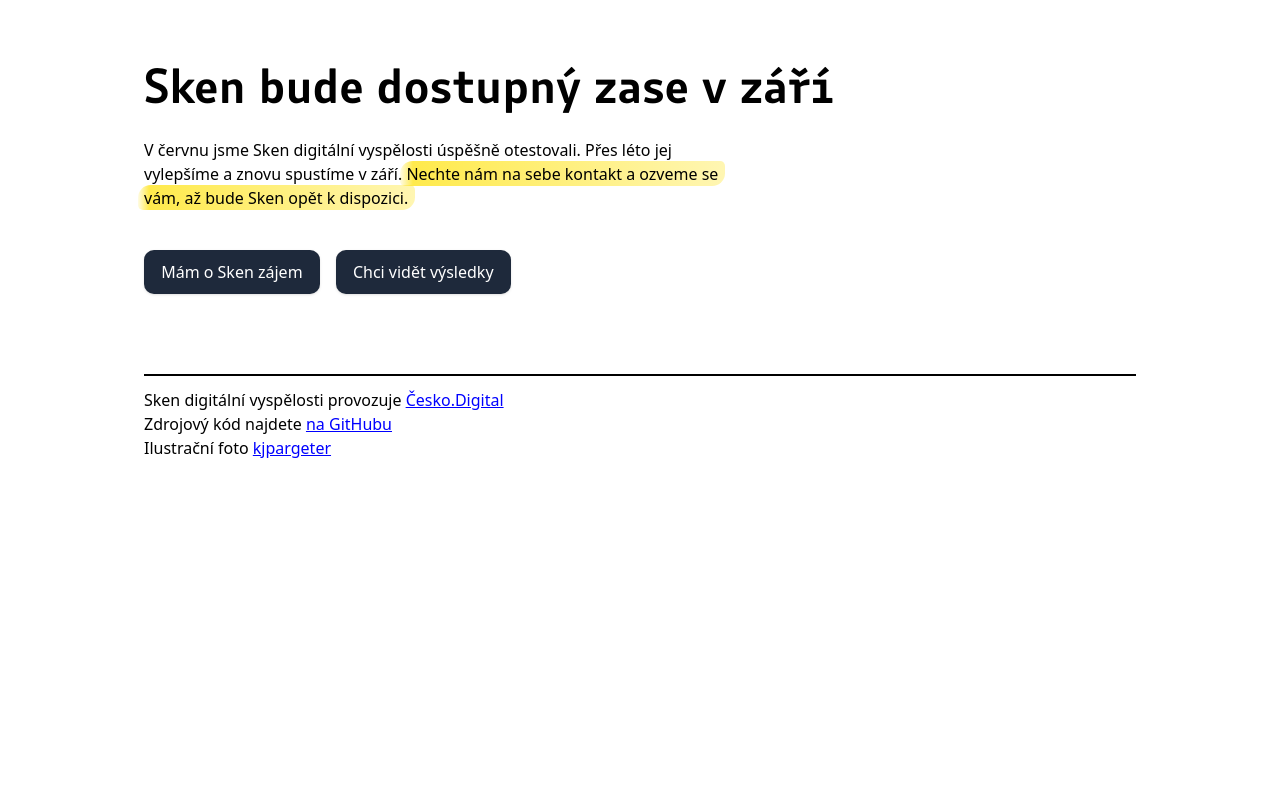
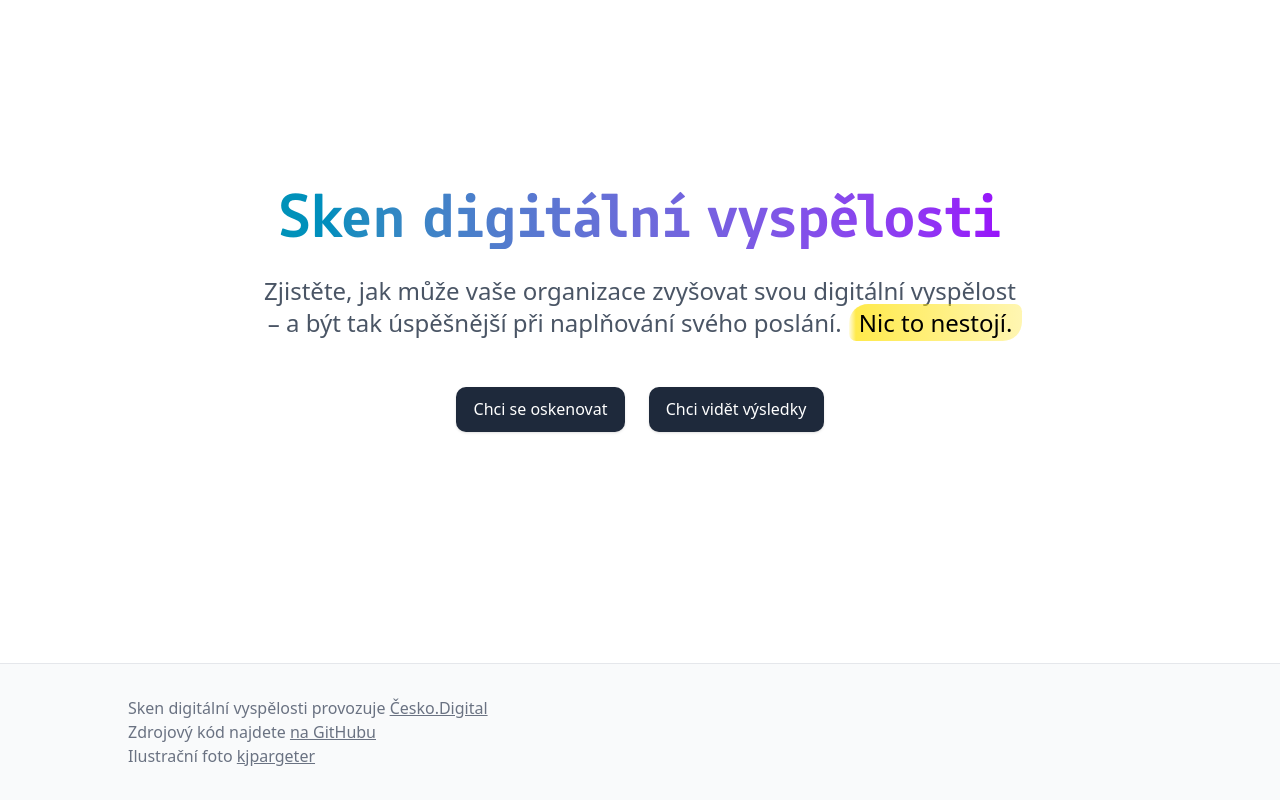
Before and after one commit to cesko-digital/sken, a Next.js app: page / in a window 1280 px wide. Built offline with nearby package versions, Linux system fonts and the light colour scheme.

Commit message:
Improve landing page and footer

```diff
--- a/app/layout.tsx
+++ b/app/layout.tsx
@@ -33,9 +33,9 @@ export default function RootLayout({
           src="https://plausible.io/js/script.outbound-links.js"
         ></script>
       </head>
-      <body>
-        <div className="max-w-[1024px] m-auto p-4 mt-10">
-          <div className={customFont.variable}>{children}</div>
+      <body className={customFont.variable}>
+        <div className="flex flex-col min-h-screen gap-20">
+          <div className="w-full max-w-5xl m-auto p-4 mt-10">{children}</div>
           <Footer />
         </div>
       </body>
@@ -44,16 +44,20 @@ export default function RootLayout({
 }
 
 const Footer = () => (
-  <footer className="border-t-2 mt-20 pt-3 pb-10">
+  <footer className="py-8 px-4 border-t border-gray-200 bg-gray-50 text-gray-500">
+    <div className="max-w-5xl mx-auto">
       <p>
         Sken digitální vyspělosti provozuje{" "}
-      <a href="https://www.cesko.digital" className="typo-link">
+        <a href="https://www.cesko.digital" className="typo-link text-gray-500">
           Česko.Digital
         </a>
       </p>
       <p>
         Zdrojový kód najdete{" "}
-      <a href="https://github.com/cesko-digital/sken" className="typo-link">
+        <a
+          href="https://github.com/cesko-digital/sken"
+          className="typo-link text-gray-500"
+        >
           na GitHubu
         </a>
       </p>
@@ -61,11 +65,12 @@ const Footer = () => (
         Ilustrační foto{" "}
         <a
           href="https://www.freepik.com/free-photo/3d-flowing-cyber-particles-with-shallow-depth-field_9760752.htm"
-        className="typo-link"
+          className="typo-link text-gray-500"
           rel="noreferrer"
         >
           kjpargeter
         </a>
       </p>
+    </div>
   </footer>
 );
--- a/app/page.tsx
+++ b/app/page.tsx
@@ -1,22 +1,25 @@
 import { RouteTo } from "@/src/utils";
 import Link from "next/link";
 
-export default function HomePage() {
+export default function LandingPage() {
   return (
-    <main>
-      <h1 className="typo-head1">Sken bude dostupný zase v září</h1>
-      <div className="max-w-prose flex flex-col gap-10">
-        <p>
-          V červnu jsme Sken digitální vyspělosti úspěšně otestovali. Přes léto
-          jej vylepšíme a znovu spustíme v září.{" "}
-          <mark>
-            Nechte nám na sebe kontakt a ozveme se vám, až bude Sken opět k
-            dispozici.
-          </mark>
+    <main className="flex items-center justify-center px-4 mt-10 md:mt-30">
+      <div className="max-w-4xl mx-auto text-center">
+        <h1 className="font-cd text-6xl font-bold mb-6 leading-tight">
+          <span className="bg-gradient-to-r from-cyan-600 to-purple-600 bg-clip-text text-transparent">
+            Sken digitální vyspělosti
+          </span>
+        </h1>
+
+        <p className="text-xl md:text-2xl text-gray-600 mb-12 max-w-3xl mx-auto">
+          Zjistěte, jak může vaše organizace zvyšovat svou digitální vyspělost –
+          a být tak úspěšnější při naplňování svého poslání.{" "}
+          <mark style={{ marginLeft: "0.1ex" }}>Nic to nestojí.</mark>
         </p>
-        <div className="flex flex-row gap-4">
+
+        <div className="flex flex-col sm:flex-row gap-6 justify-center items-center">
           <Link href={RouteTo.leadFormUrl} className="inline-block button">
-            Mám o Sken zájem
+            Chci se oskenovat
           </Link>
           <Link href={RouteTo.overallResults} className="inline-block button">
             Chci vidět výsledky
```
Lines whose indentation alone changed are shown as unchanged.
